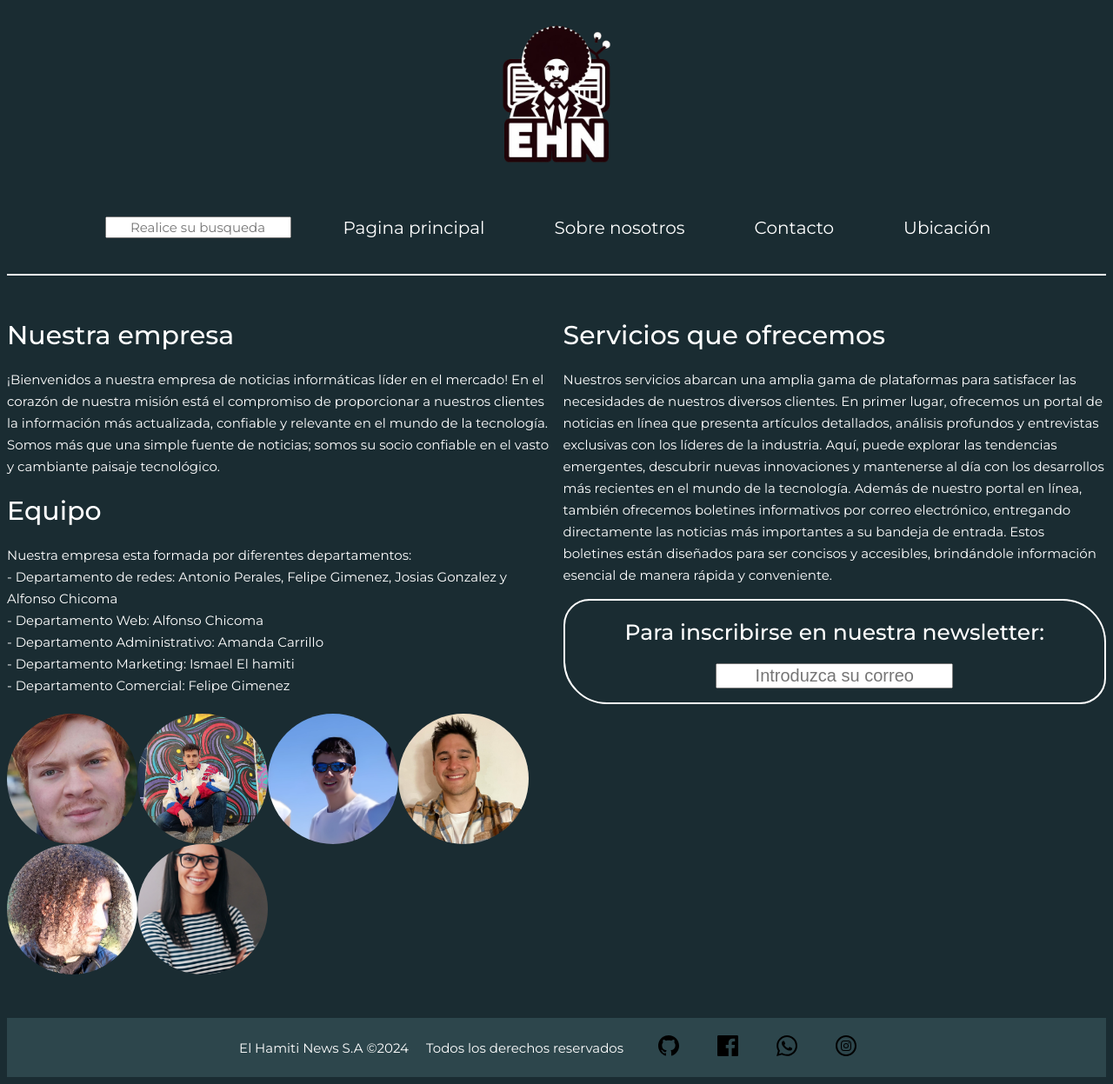
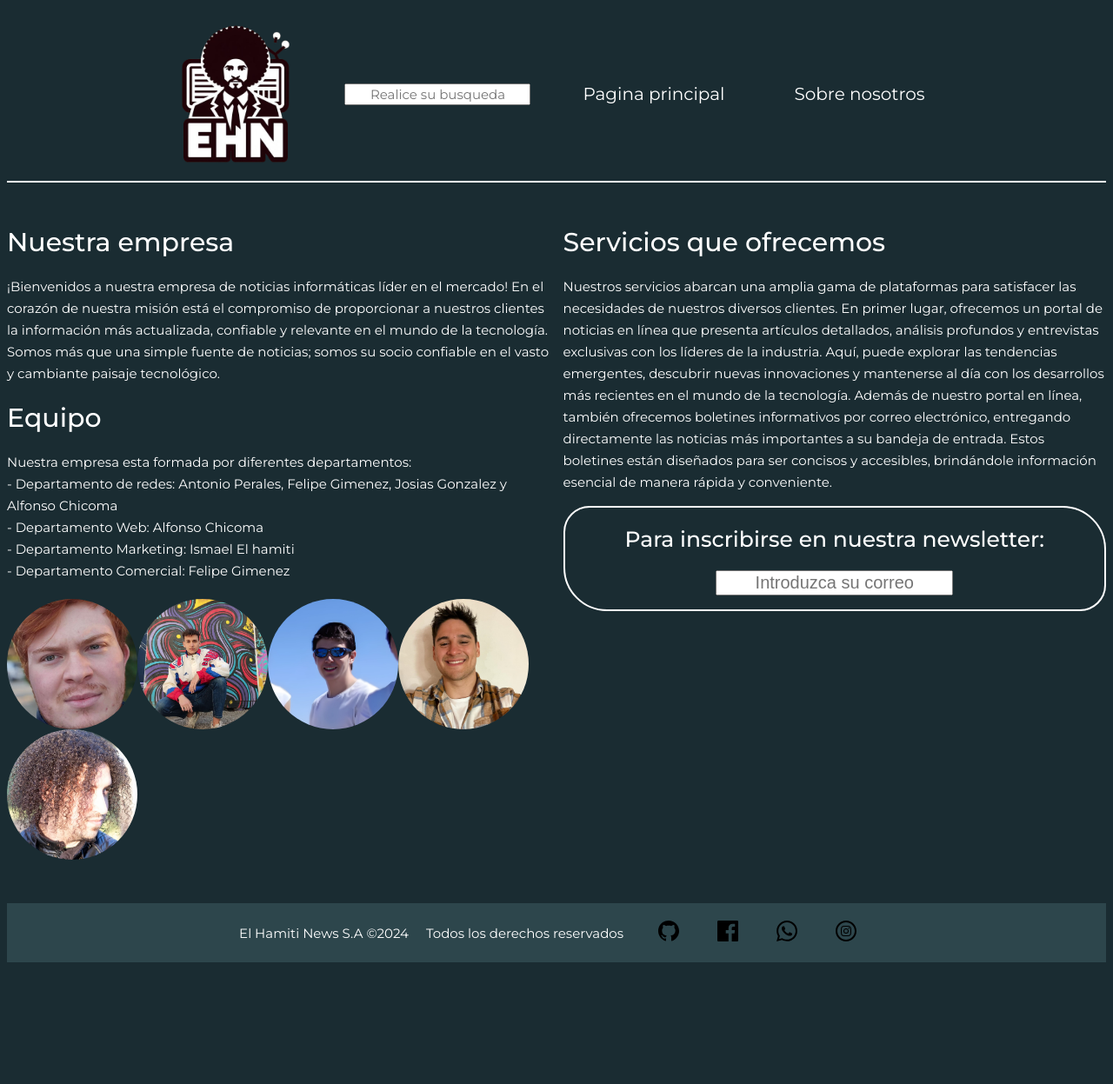
Before and after one commit to MrRobot4042212/El-Hamiti-News.github.io, a PHP site: page /sobreNosotros.html in a window 1280 px wide. Shown: the whole page at 87% size. After the commit the page ends 1107 px from the top, so only its background shows below. Run offline with PHP 8.4, Linux system fonts and the light colour scheme.

Commit message:
Cambios para las noticias

```diff
--- a/htchamiti/index.php
+++ b/htchamiti/index.php
@@ -25,15 +25,11 @@
                 <li><input type="text" class="busqueda" placeholder="Realice su busqueda"></li>
                 <li><a href="../index.html">Pagina principal</a></li>
                 <li><a href="../sobreNosotros.html">Sobre nosotros</a></li>
-                <li><a href="../contacto.html">Contacto</a></li>
-                <li><a href="../ubicacion.html">Ubicación</a></li>
             </ul>
             <ul class="icons">
                 <li><input type="text" class="busqueda" placeholder="Realice su busqueda"></li>
                 <li><a href="./index.html"><svg xmlns="http://www.w3.org/2000/svg" width="20" height="20" viewBox="0 0 24 24" fill="none" stroke="currentColor" stroke-width="1.5" stroke-linecap="round" stroke-linejoin="round" class="ai ai-Home"><path d="M21 19v-6.733a4 4 0 0 0-1.245-2.9L13.378 3.31a2 2 0 0 0-2.755 0L4.245 9.367A4 4 0 0 0 3 12.267V19a2 2 0 0 0 2 2h14a2 2 0 0 0 2-2z"/></svg></a></li>
                 <li><a href="./sobreNosotros.html"><svg xmlns="http://www.w3.org/2000/svg" width="20" height="20" viewBox="0 0 24 24" fill="none" stroke="currentColor" stroke-width="2" stroke-linecap="round" stroke-linejoin="round" class="ai ai-PeopleGroup"><path d="M16.719 19.752l-.64-5.124A3 3 0 0 0 13.101 12h-2.204a3 3 0 0 0-2.976 2.628l-.641 5.124A2 2 0 0 0 9.266 22h5.468a2 2 0 0 0 1.985-2.248z"/><circle cx="12" cy="5" r="3"/><circle cx="4" cy="9" r="2"/><circle cx="20" cy="9" r="2"/><path d="M4 14h-.306a2 2 0 0 0-1.973 1.671l-.333 2A2 2 0 0 0 3.361 20H7"/><path d="M20 14h.306a2 2 0 0 1 1.973 1.671l.333 2A2 2 0 0 1 20.639 20H17"/></svg></a></li>
-                <li><a href="./contacto.html"><svg xmlns="http://www.w3.org/2000/svg" width="20" height="20" viewBox="0 0 24 24" fill="none" stroke="currentColor" stroke-width="2" stroke-linecap="round" stroke-linejoin="round" class="ai ai-Phone"><path d="M10.554 6.24L7.171 2.335c-.39-.45-1.105-.448-1.558.006L2.831 5.128c-.828.829-1.065 2.06-.586 3.047a29.207 29.207 0 0 0 13.561 13.58c.986.479 2.216.242 3.044-.587l2.808-2.813c.455-.455.456-1.174.002-1.564l-3.92-3.365c-.41-.352-1.047-.306-1.458.106l-1.364 1.366a.462.462 0 0 1-.553.088 14.557 14.557 0 0 1-5.36-5.367.463.463 0 0 1 .088-.554l1.36-1.361c.412-.414.457-1.054.101-1.465z"/></svg></a></li>
-                <li><a href="./ubicacion.html"><svg xmlns="http://www.w3.org/2000/svg" width="20" height="20" viewBox="0 0 24 24" fill="none" stroke="currentColor" stroke-width="2" stroke-linecap="round" stroke-linejoin="round" class="ai ai-CheckIn"><path d="M12 2a6 6 0 0 0-6 6c0 1.419.302 2.348 1.125 3.375L12 17l4.875-5.625C17.698 10.348 18 9.419 18 8a6 6 0 0 0-6-6z"/><path d="M5 15.143C3.149 15.87 2 16.881 2 18c0 2.21 4.477 4 10 4s10-1.79 10-4c0-1.119-1.149-2.13-3-2.857"/><circle cx="12" cy="8" r="1"/></svg></a></li>
             </ul>
 
         </nav>
--- a/index.html
+++ b/index.html
@@ -16,15 +16,11 @@
                 <li><input type="text" class="busqueda" placeholder="Realice su busqueda"></li>
                 <li><a href="./index.html">Pagina principal</a></li>
                 <li><a href="./sobreNosotros.html">Sobre nosotros</a></li>
-                <li><a href="./contacto.html">Contacto</a></li>
-                <li><a href="./ubicacion.html">Ubicación</a></li>
             </ul>
             <ul class="icons">
                 <li><input type="text" class="busqueda" placeholder="Realice su busqueda"></li>
                 <li><a href="./index.html"><svg xmlns="http://www.w3.org/2000/svg" width="20" height="20" viewBox="0 0 24 24" fill="none" stroke="currentColor" stroke-width="1.5" stroke-linecap="round" stroke-linejoin="round" class="ai ai-Home"><path d="M21 19v-6.733a4 4 0 0 0-1.245-2.9L13.378 3.31a2 2 0 0 0-2.755 0L4.245 9.367A4 4 0 0 0 3 12.267V19a2 2 0 0 0 2 2h14a2 2 0 0 0 2-2z"/></svg></a></li>
                 <li><a href="./sobreNosotros.html"><svg xmlns="http://www.w3.org/2000/svg" width="20" height="20" viewBox="0 0 24 24" fill="none" stroke="currentColor" stroke-width="2" stroke-linecap="round" stroke-linejoin="round" class="ai ai-PeopleGroup"><path d="M16.719 19.752l-.64-5.124A3 3 0 0 0 13.101 12h-2.204a3 3 0 0 0-2.976 2.628l-.641 5.124A2 2 0 0 0 9.266 22h5.468a2 2 0 0 0 1.985-2.248z"/><circle cx="12" cy="5" r="3"/><circle cx="4" cy="9" r="2"/><circle cx="20" cy="9" r="2"/><path d="M4 14h-.306a2 2 0 0 0-1.973 1.671l-.333 2A2 2 0 0 0 3.361 20H7"/><path d="M20 14h.306a2 2 0 0 1 1.973 1.671l.333 2A2 2 0 0 1 20.639 20H17"/></svg></a></li>
-                <li><a href="./contacto.html"><svg xmlns="http://www.w3.org/2000/svg" width="20" height="20" viewBox="0 0 24 24" fill="none" stroke="currentColor" stroke-width="2" stroke-linecap="round" stroke-linejoin="round" class="ai ai-Phone"><path d="M10.554 6.24L7.171 2.335c-.39-.45-1.105-.448-1.558.006L2.831 5.128c-.828.829-1.065 2.06-.586 3.047a29.207 29.207 0 0 0 13.561 13.58c.986.479 2.216.242 3.044-.587l2.808-2.813c.455-.455.456-1.174.002-1.564l-3.92-3.365c-.41-.352-1.047-.306-1.458.106l-1.364 1.366a.462.462 0 0 1-.553.088 14.557 14.557 0 0 1-5.36-5.367.463.463 0 0 1 .088-.554l1.36-1.361c.412-.414.457-1.054.101-1.465z"/></svg></a></li>
-                <li><a href="./ubicacion.html"><svg xmlns="http://www.w3.org/2000/svg" width="20" height="20" viewBox="0 0 24 24" fill="none" stroke="currentColor" stroke-width="2" stroke-linecap="round" stroke-linejoin="round" class="ai ai-CheckIn"><path d="M12 2a6 6 0 0 0-6 6c0 1.419.302 2.348 1.125 3.375L12 17l4.875-5.625C17.698 10.348 18 9.419 18 8a6 6 0 0 0-6-6z"/><path d="M5 15.143C3.149 15.87 2 16.881 2 18c0 2.21 4.477 4 10 4s10-1.79 10-4c0-1.119-1.149-2.13-3-2.857"/><circle cx="12" cy="8" r="1"/></svg></a></li>
             </ul>
 
         </nav>
--- a/sobreNosotros.html
+++ b/sobreNosotros.html
@@ -15,15 +15,11 @@
                 <li><input type="text" class="busqueda" placeholder="Realice su busqueda"></li>
                 <li><a href="./index.html">Pagina principal</a></li>
                 <li><a href="./sobreNosotros.html">Sobre nosotros</a></li>
-                <li><a href="./contacto.html">Contacto</a></li>
-                <li><a href="./ubicacion.html">Ubicación</a></li>
             </ul>
             <ul class="icons">
                 <li><input type="text" class="busqueda" placeholder="Realice su busqueda"></li>
                 <li><a href="./index.html"><svg xmlns="http://www.w3.org/2000/svg" width="20" height="20" viewBox="0 0 24 24" fill="none" stroke="currentColor" stroke-width="1.5" stroke-linecap="round" stroke-linejoin="round" class="ai ai-Home"><path d="M21 19v-6.733a4 4 0 0 0-1.245-2.9L13.378 3.31a2 2 0 0 0-2.755 0L4.245 9.367A4 4 0 0 0 3 12.267V19a2 2 0 0 0 2 2h14a2 2 0 0 0 2-2z"/></svg></a></li>
                 <li><a href="./sobreNosotros.html"><svg xmlns="http://www.w3.org/2000/svg" width="20" height="20" viewBox="0 0 24 24" fill="none" stroke="currentColor" stroke-width="2" stroke-linecap="round" stroke-linejoin="round" class="ai ai-PeopleGroup"><path d="M16.719 19.752l-.64-5.124A3 3 0 0 0 13.101 12h-2.204a3 3 0 0 0-2.976 2.628l-.641 5.124A2 2 0 0 0 9.266 22h5.468a2 2 0 0 0 1.985-2.248z"/><circle cx="12" cy="5" r="3"/><circle cx="4" cy="9" r="2"/><circle cx="20" cy="9" r="2"/><path d="M4 14h-.306a2 2 0 0 0-1.973 1.671l-.333 2A2 2 0 0 0 3.361 20H7"/><path d="M20 14h.306a2 2 0 0 1 1.973 1.671l.333 2A2 2 0 0 1 20.639 20H17"/></svg></a></li>
-                <li><a href="./contacto.html"><svg xmlns="http://www.w3.org/2000/svg" width="20" height="20" viewBox="0 0 24 24" fill="none" stroke="currentColor" stroke-width="2" stroke-linecap="round" stroke-linejoin="round" class="ai ai-Phone"><path d="M10.554 6.24L7.171 2.335c-.39-.45-1.105-.448-1.558.006L2.831 5.128c-.828.829-1.065 2.06-.586 3.047a29.207 29.207 0 0 0 13.561 13.58c.986.479 2.216.242 3.044-.587l2.808-2.813c.455-.455.456-1.174.002-1.564l-3.92-3.365c-.41-.352-1.047-.306-1.458.106l-1.364 1.366a.462.462 0 0 1-.553.088 14.557 14.557 0 0 1-5.36-5.367.463.463 0 0 1 .088-.554l1.36-1.361c.412-.414.457-1.054.101-1.465z"/></svg></a></li>
-                <li><a href="./ubicacion.html"><svg xmlns="http://www.w3.org/2000/svg" width="20" height="20" viewBox="0 0 24 24" fill="none" stroke="currentColor" stroke-width="2" stroke-linecap="round" stroke-linejoin="round" class="ai ai-CheckIn"><path d="M12 2a6 6 0 0 0-6 6c0 1.419.302 2.348 1.125 3.375L12 17l4.875-5.625C17.698 10.348 18 9.419 18 8a6 6 0 0 0-6-6z"/><path d="M5 15.143C3.149 15.87 2 16.881 2 18c0 2.21 4.477 4 10 4s10-1.79 10-4c0-1.119-1.149-2.13-3-2.857"/><circle cx="12" cy="8" r="1"/></svg></a></li>
             </ul>
 
         </nav>
@@ -41,7 +37,6 @@
                     Nuestra empresa esta formada por diferentes departamentos: <br>
                     - Departamento de redes: Antonio Perales, Felipe Gimenez, Josias Gonzalez y Alfonso Chicoma <br>
                     - Departamento Web: Alfonso Chicoma<br>
-                    - Departamento Administrativo: Amanda Carrillo <br>
                     - Departamento Marketing: Ismael El hamiti<br>
                     - Departamento Comercial: Felipe Gimenez <br>
                 </p>
@@ -66,12 +61,6 @@
                         <img src="./data/img/equipo/ismael.png">
                         <p>Ismael El Hamiti</p>
                     </div>
-                    <div class="carta">
-                        <img src="./data/img/equipo/amanda.png">
-                        <p>Amanda Carrillo</p>
-                    </div>
-
-
                 </div>
 
             </div>
```
